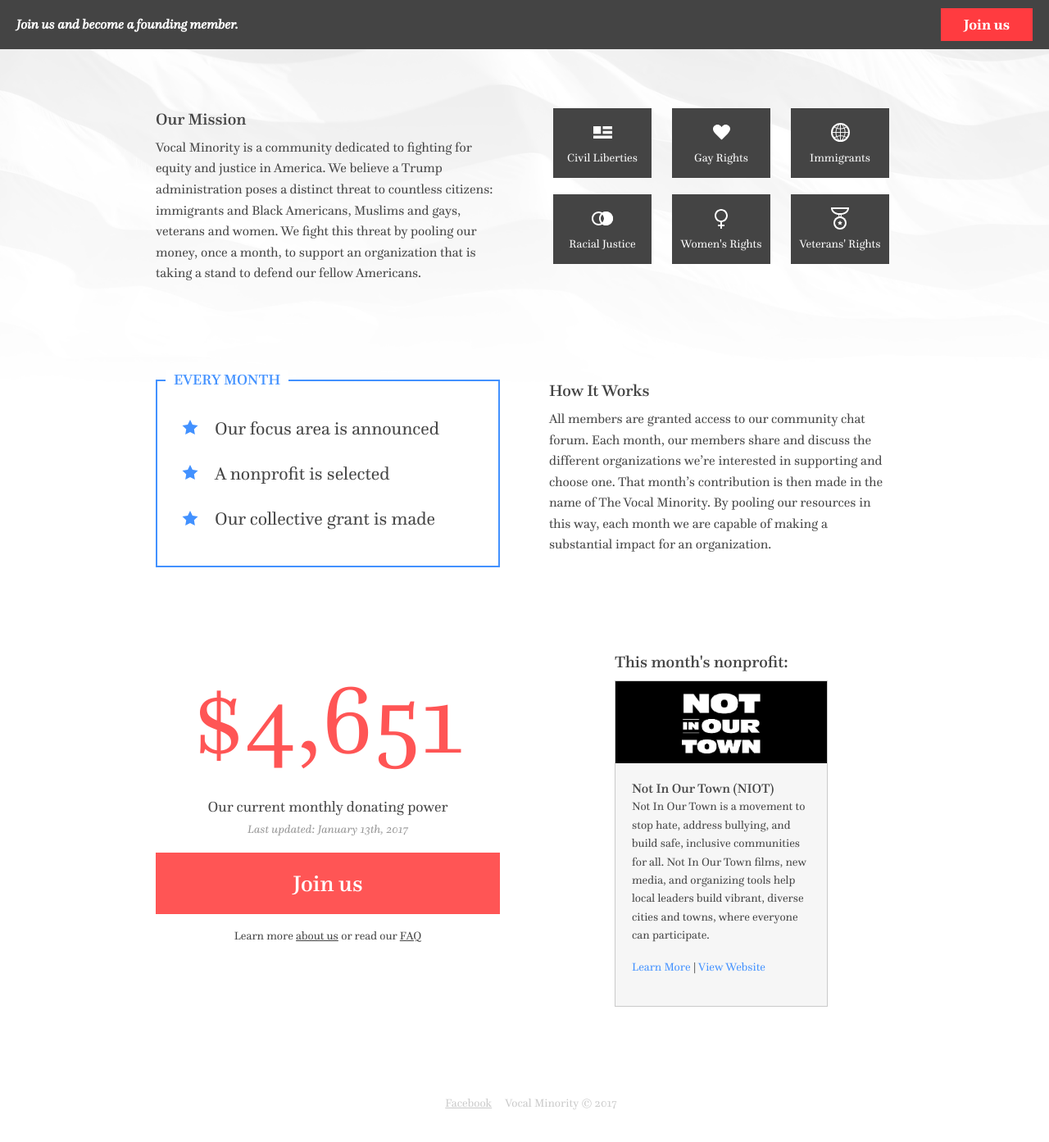
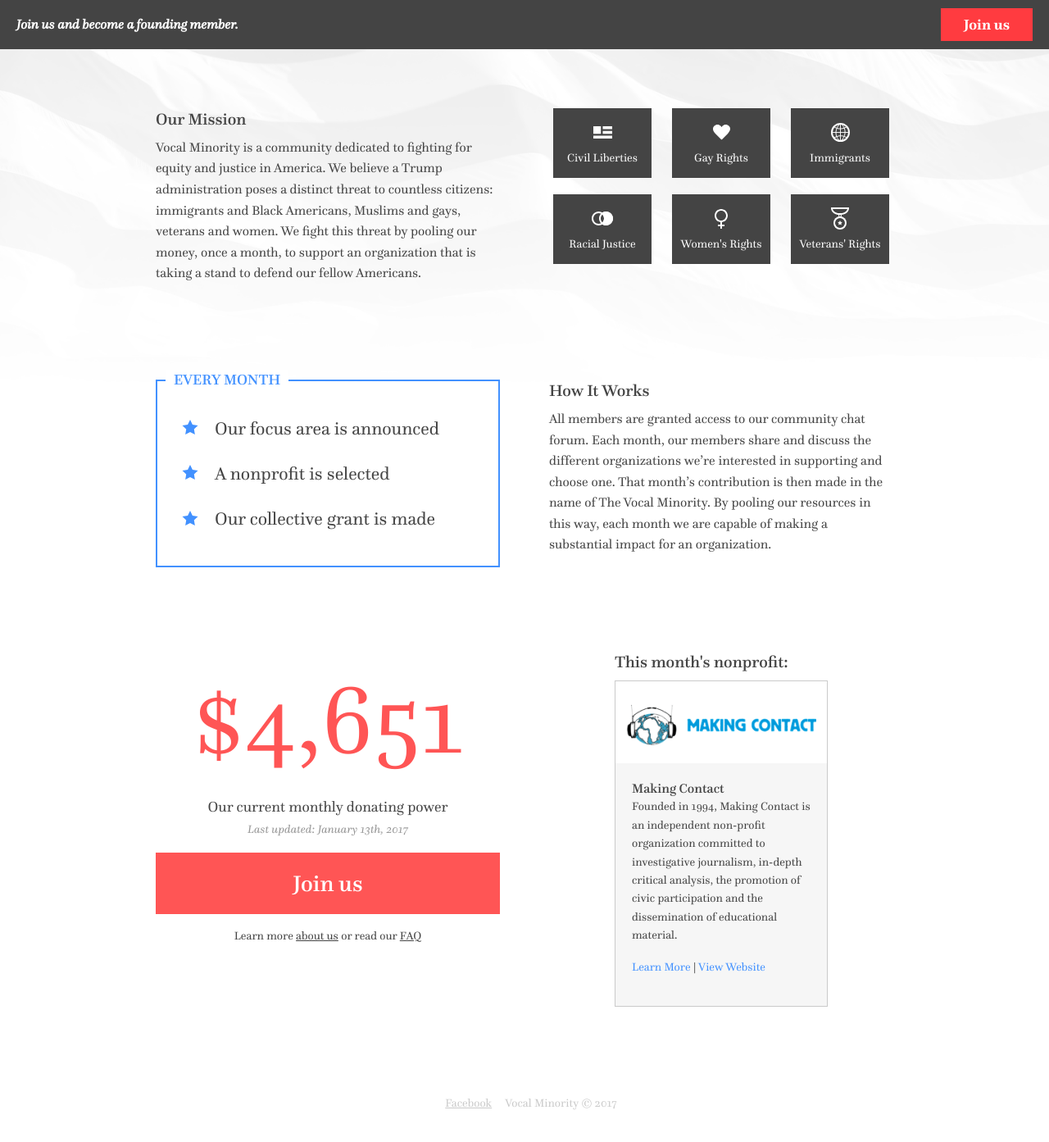
Before and after one commit to VocalMinority/vocalminority.us, a Jekyll site: the page built from index.html, in a window 1280 px wide and 1400 px high, scrolled down 331 px. Shown: the top 1393 px of the window at 82% size. Built offline with Jekyll 4.4.1, drawn with Linux system fonts in a browser that asks for light colours; nearby versions of some CDN libraries.

Commit message:
Update this month's NPO.

```diff
--- a/_includes/current-nonprofit.html
+++ b/_includes/current-nonprofit.html
@@ -1,14 +1,14 @@
 <div class="nonprofit-card">
-  <div class="nonprofit-card-header dark">
-    <img src="/images/npo-logos/niot.png" alt="Not In Our Town"/>
+  <div class="nonprofit-card-header">
+    <img src="/images/npo-logos/making-contact.png" alt="Making Contact"/>
   </div>
   <div class="nonprofit-card-body">
-    <h4>Not In Our Town (NIOT)</h4>
+    <h4>Making Contact</h4>
     <p>
-    Not In Our Town is a movement to stop hate, address bullying, and build safe, inclusive communities for all. Not In Our Town films, new media, and organizing tools help local leaders build vibrant, diverse cities and towns, where everyone can participate.
+    Founded in 1994, Making Contact is an independent non-profit organization committed to investigative journalism, in-depth critical analysis, the promotion of civic participation and the dissemination of educational material.
     </p>
     <p>
-      <a href="#">Learn More</a> | <a href="https://www.niot.org/" target="_blank">View Website</a>
+      <a href="https://blog.vocalminority.us/announcing-our-second-grantee-57715c06e496#.f8560349h">Learn More</a> | <a href="http://www.radioproject.org/" target="_blank">View Website</a>
     </p>
 
   </div>
--- a/_sass/components/_cards.scss
+++ b/_sass/components/_cards.scss
@@ -59,7 +59,7 @@
   font-size: rem-calc(30);
 
   img {
-    height: 80px;
+    max-width: 90%;
   }
 
   &.dark {
--- a/join.html
+++ b/join.html
@@ -74,8 +74,8 @@
   <div class="columns medium-5 medium-pull-7">
     <h4 class="field-group-heading">This month's nonprofit:</h4>
     <div class="donation-info-card">
-      Not In Our Town (NIOT)
-      <a href="https://www.niot.org/">Read More</a>
+      Making Contact: Social Justice Radio
+      <a href="https://blog.vocalminority.us/announcing-our-second-grantee-57715c06e496#.f8560349h">Read More</a>
     </div>
     <h4 class="field-group-heading">100% Contribution:</h4>
     <div class="donation-info-card">
```
Also changed, not shown: images/npo-logos/making-contact.png (added), images/npo-logos/making-contact@2x.png (added).
